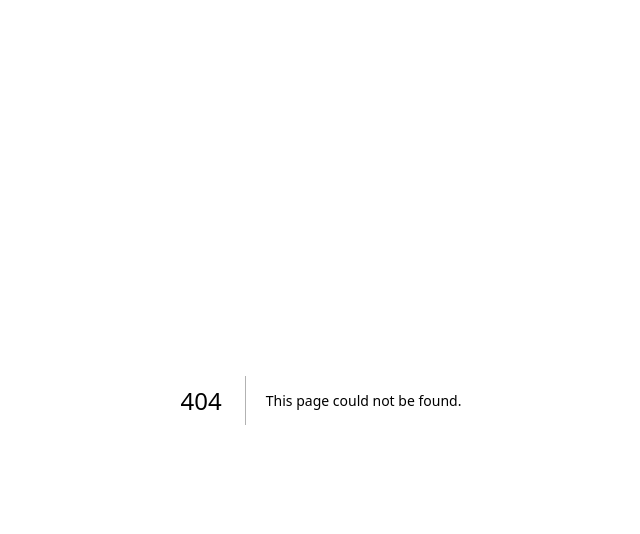
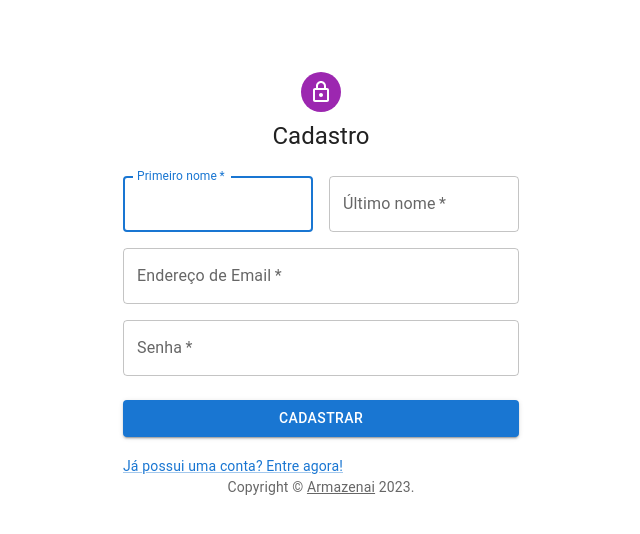
Before and after one commit to mdsreq-fga-unb/2023.1-Armazenai, a Next.js app in the folder armazenai-front_end/: page /login in a window 1280 px wide. Before the commit this address had no page. Shown: the top 534 px of the page, without its empty margins (319-959 px from the left). Built offline with nearby package versions, Linux system fonts and the light colour scheme.

Commit message:
cria base da tela de login

```diff
--- /dev/null
+++ b/armazenai-front_end/src/app/login/page.tsx
@@ -0,0 +1,124 @@
+"use client";
+import LockOutlinedIcon from "@mui/icons-material/LockOutlined";
+import Avatar from "@mui/material/Avatar";
+import Box from "@mui/material/Box";
+import Button from "@mui/material/Button";
+import Container from "@mui/material/Container";
+import CssBaseline from "@mui/material/CssBaseline";
+import Grid from "@mui/material/Grid";
+import Link from "@mui/material/Link";
+import TextField from "@mui/material/TextField";
+import Typography from "@mui/material/Typography";
+
+function Copyright() {
+  return (
+    <Typography variant="body2" color="text.secondary" align="center">
+      {"Copyright © "}
+      <Link
+        color="inherit"
+        href="https://github.com/mdsreq-fga-unb/2023.1-Armazenai"
+      >
+        Armazenai
+      </Link>{" "}
+      {new Date().getFullYear()}
+      {"."}
+    </Typography>
+  );
+}
+
+export default function SignUp() {
+  const handleSubmit = (event: {
+    preventDefault: () => void;
+    currentTarget: HTMLFormElement | undefined;
+  }) => {
+    event.preventDefault();
+    const data = new FormData(event.currentTarget);
+    console.log({
+      email: data.get("email"),
+      password: data.get("password"),
+    });
+  };
+
+  return (
+    <Container component="main" maxWidth="xs">
+      <CssBaseline />
+      <Box
+        sx={{
+          marginTop: 8,
+          display: "flex",
+          flexDirection: "column",
+          alignItems: "center",
+        }}
+      >
+        <Avatar sx={{ m: 1, bgcolor: "secondary.main" }}>
+          <LockOutlinedIcon />
+        </Avatar>
+        <Typography component="h1" variant="h5">
+          Cadastro
+        </Typography>
+        <Box component="form" noValidate onSubmit={handleSubmit} sx={{ mt: 3 }}>
+          <Grid container spacing={2}>
+            <Grid item xs={12} sm={6}>
+              <TextField
+                autoComplete="given-name"
+                name="firstName"
+                required
+                fullWidth
+                id="firstName"
+                label="Primeiro nome"
+                autoFocus
+              />
+            </Grid>
+            <Grid item xs={12} sm={6}>
+              <TextField
+                required
+                fullWidth
+                id="lastName"
+                label="Último nome"
+                name="lastName"
+                autoComplete="family-name"
+              />
+            </Grid>
+            <Grid item xs={12}>
+              <TextField
+                required
+                fullWidth
+                id="email"
+                label="Endereço de Email"
+                name="email"
+                autoComplete="email"
+              />
+            </Grid>
+            <Grid item xs={12}>
+              <TextField
+                required
+                fullWidth
+                name="password"
+                label="Senha"
+                type="Senha"
+                id="password"
+                autoComplete="new-password"
+              />
+            </Grid>
+          </Grid>
+          <Button
+            type="submit"
+            fullWidth
+            variant="contained"
+            sx={{ mt: 3, mb: 2 }}
+          >
+            Cadastrar
+          </Button>
+          <Grid container justifyContent="flex-center">
+            <Grid item>
+              <Link href="#" variant="body2">
+                Já possui uma conta? Entre agora!
+              </Link>
+            </Grid>
+          </Grid>
+        </Box>
+      </Box>
+      <Copyright />
+    </Container>
+  );
+}
```
Also changed, not shown: armazenai-front_end/src/app/page.tsx (+5 -90 lines).
